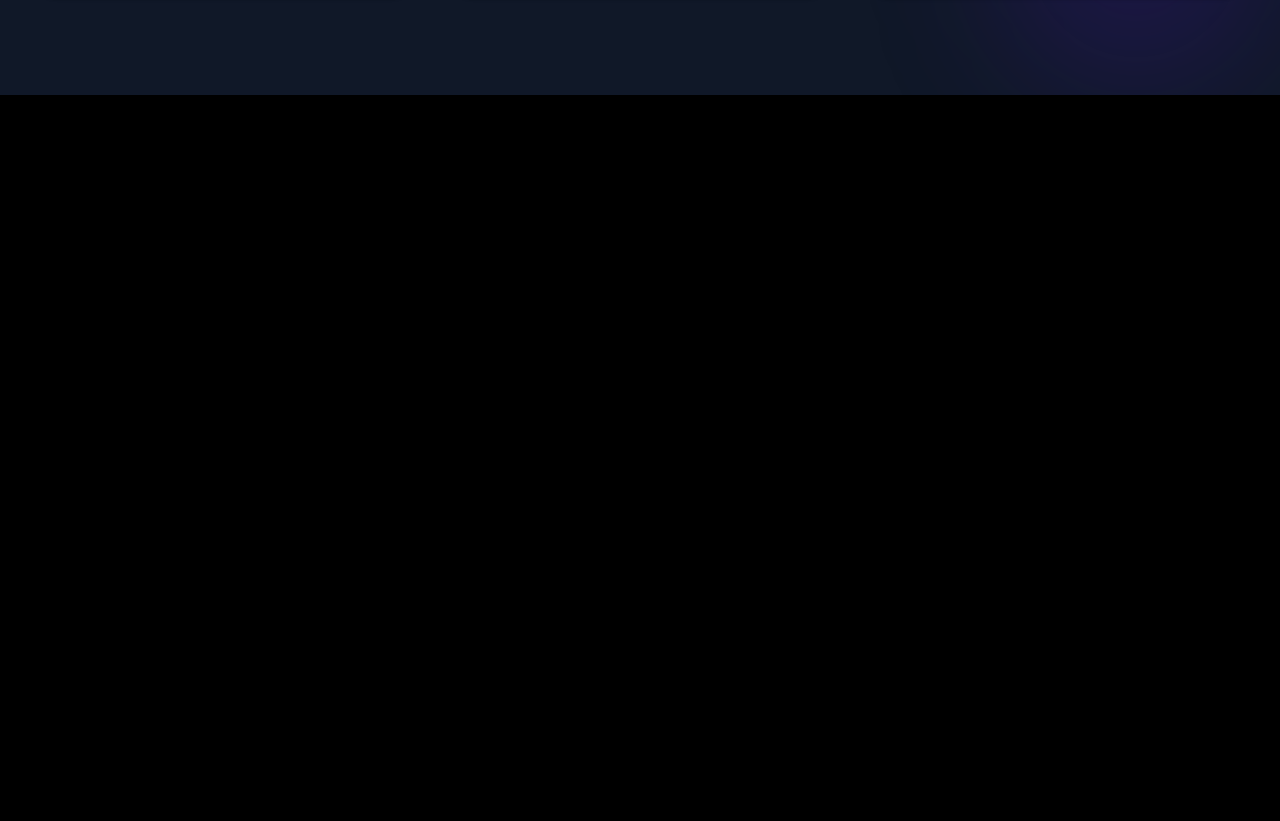
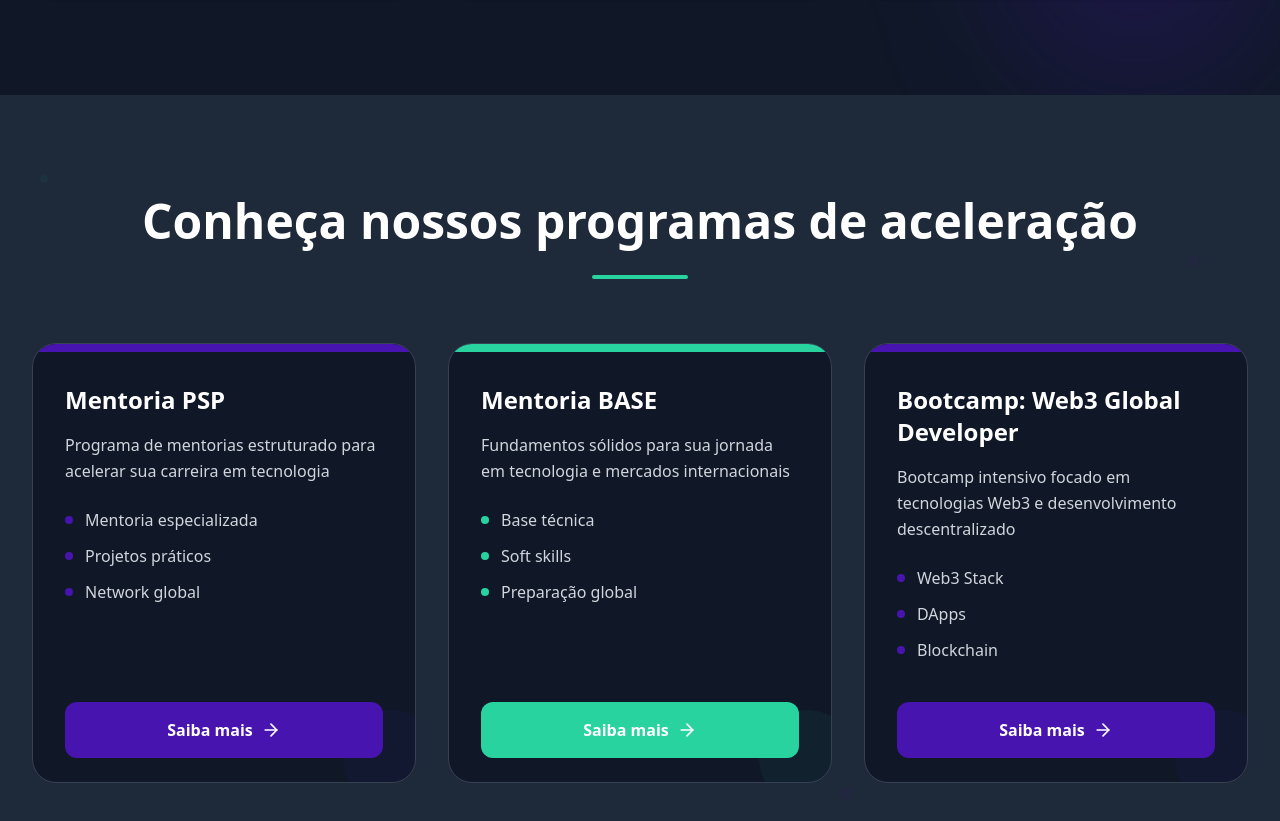
Before and after one commit to ProgramadoresSemPatria/borderless-institutional-website, a Next.js app: page / in a window 1280 px wide. Shown: the part 2708-3529 px from the top of the page. Before the commit the page ends 2803 px from the top, so only its background shows below. Built offline with nearby package versions, Linux system fonts and the light colour scheme.

Commit message:
feat: import 'EducationDetails' component

```diff
--- a/app/page.tsx
+++ b/app/page.tsx
@@ -3,6 +3,7 @@ import Header from './components/Header'
 import HeroSection from './components/HeroSection'
 import BorderlessArms from './components/BorderlessArms'
 import TeamSection from './components/TeamSection'
+import EducationDetails from './components/EducationDetails'
 import { LanguageProvider } from './hooks/useLanguage'
 import { ThemeProvider } from './hooks/useTheme'
 
@@ -16,6 +17,7 @@ function App() {
             <HeroSection />
             <BorderlessArms />
             <TeamSection />
+            <EducationDetails />
           </main>
         </div>
       </LanguageProvider>
```
